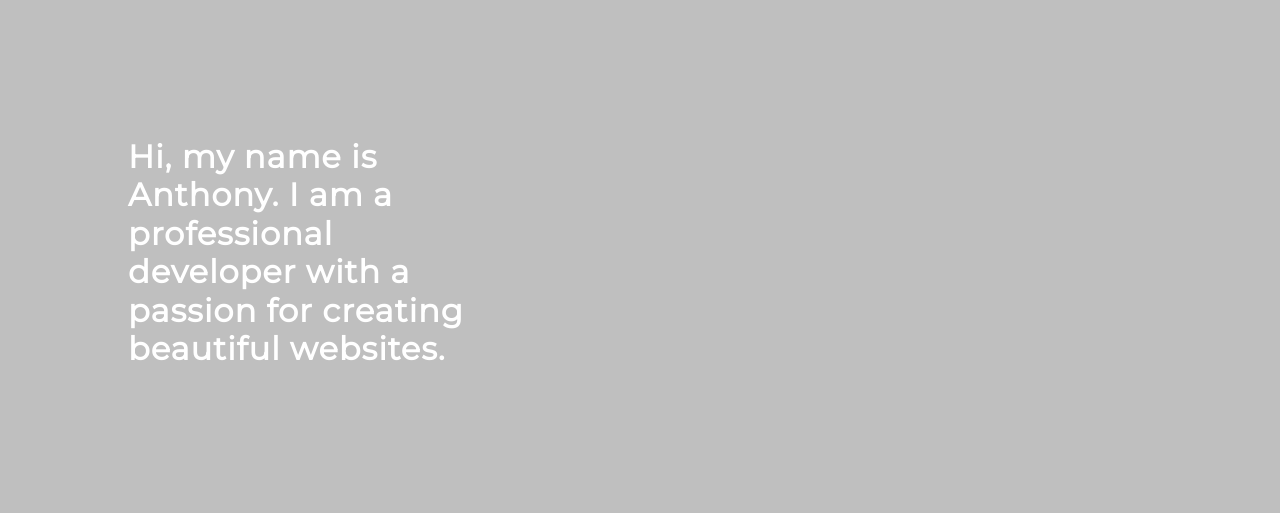
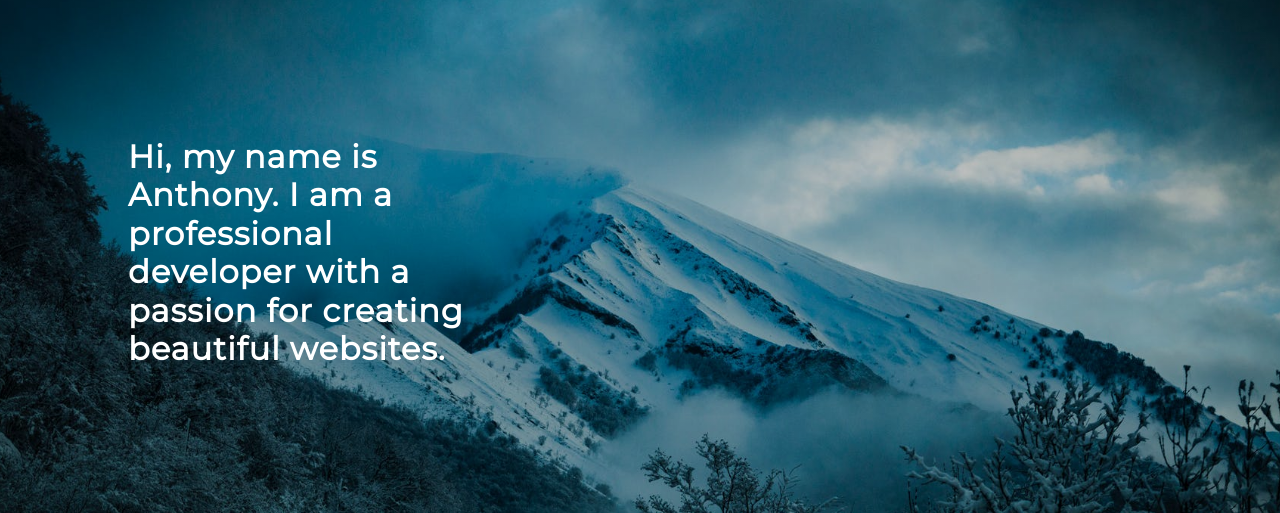
Before and after one commit to ATorresDev/myportfolio, a plain HTML site: page index.html in a window 1280 px wide. Shown: the part 89-602 px from the top of the page. Drawn offline with Linux system fonts and the light colour scheme; a web font is replaced by a local one.

Commit message:
fixing broken image

```diff
--- a/styles/_header.scss
+++ b/styles/_header.scss
@@ -1,6 +1,6 @@
 header {
   background-image: linear-gradient(rgba(0, 0, 0, 0.25), rgba(0, 0, 0, 0.25)),
-    url(images/mountainside.jpeg);
+    url(/images/mountainside.jpeg);
 
   height: 100vh;
   background-position: center;
```
Also changed, not shown: styles/style.css.
